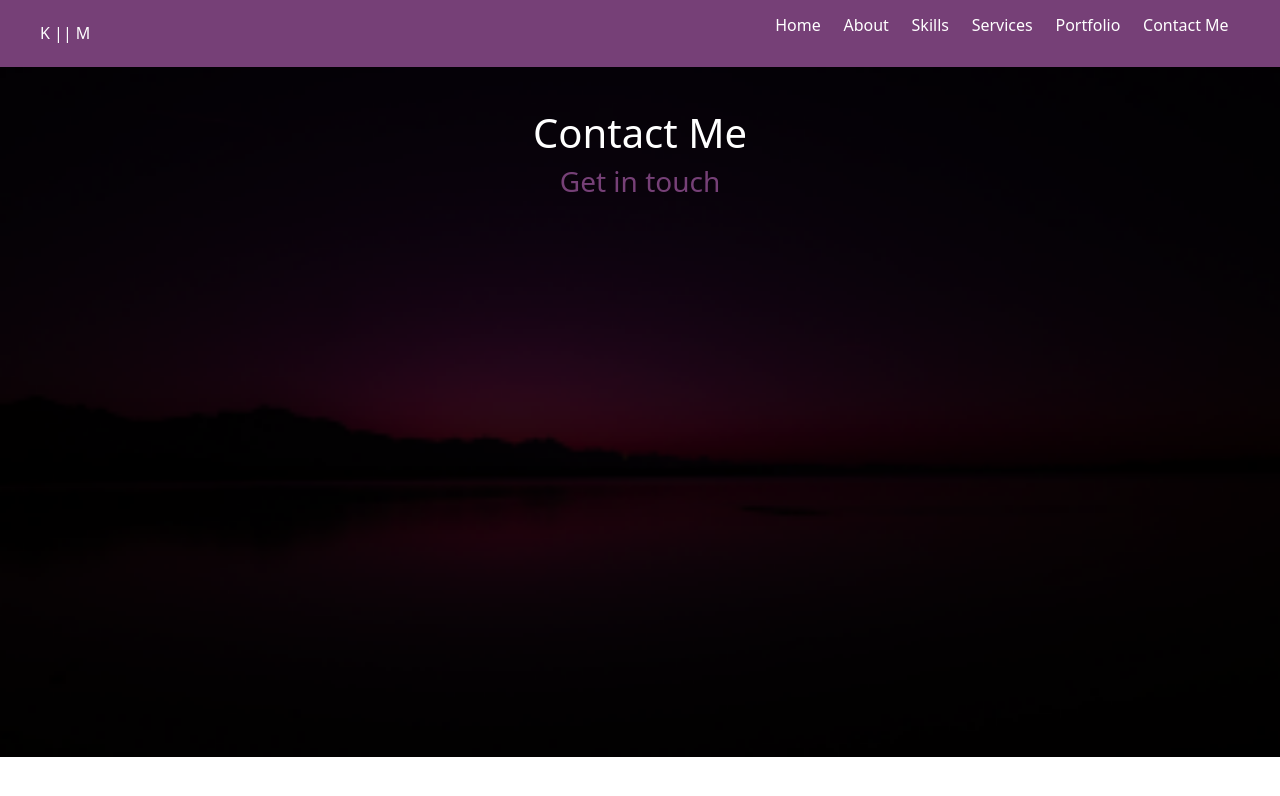
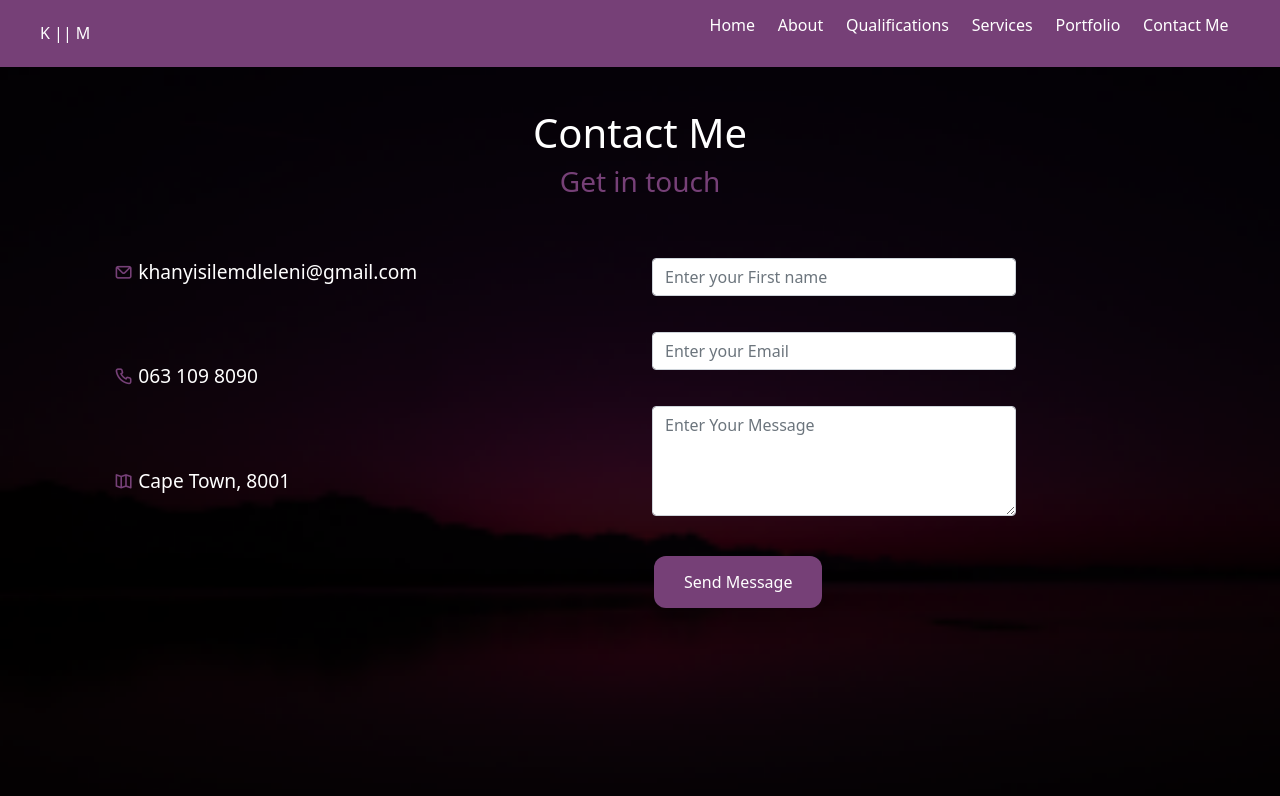
Before and after one commit to Khanyisile-Mdleleni/Portfolio, a React (Vite) app in the folder react-portfolio/: page /contact in a window 1280 px wide. Shown: the top 796 px of the page. Built offline with nearby package versions, Linux system fonts and the light colour scheme.

Commit message:
Added content to the contact me page

```diff
--- a/react-portfolio/src/App.css
+++ b/react-portfolio/src/App.css
@@ -12,7 +12,7 @@
 }
 
 
-/* -------------------------------Header------------------------------- */
+/* ----------------------------------Header--------------------------------- */
 .active{
     background-color: blueviolet;
 }
@@ -88,7 +88,7 @@ nav .menu span{
 
 }
 
-/* ----------------------Home------------------------ */
+/* ---------------------------------Home--------------------------- */
 #home{
    color: #fff;
    padding-top: 42px;
@@ -137,7 +137,7 @@ nav .menu span{
 }
 
 
-/* -----------------------Reuseable styles------------------------ */
+/* -------------------------Reuseable styles------------------------ */
 #intro{
     text-align: center;
 }
@@ -167,3 +167,10 @@ nav .menu span{
  #about-btn{
     text-align: center;
  }
+
+ /* ----------------------------Contact--------------------------------- */
+
+#form{
+    padding-bottom: 25px;
+    padding-top: 3.2rem;
+}
--- a/react-portfolio/src/components/pages/Contact.jsx
+++ b/react-portfolio/src/components/pages/Contact.jsx
@@ -1,22 +1,136 @@
-import React from 'react'
-import image from '../img/bg.png'
+import React from "react";
+import image from "../img/bg.png";
+import Container from "react-bootstrap/Container";
+import Row from "react-bootstrap/Row";
+import Col from "react-bootstrap/Col";
+import { useState } from "react";
+import Button from "react-bootstrap/Button";
+import Form from "react-bootstrap/Form";
+import InputGroup from "react-bootstrap/InputGroup";
 
 function Contact() {
+  const [validated, setValidated] = useState(false);
+
+  const handleSubmit = (event) => {
+    const form = event.currentTarget;
+    if (form.checkValidity() === false) {
+      event.preventDefault();
+      event.stopPropagation();
+    }
+
+    setValidated(true);
+  };
   return (
     <>
-    <div id='home' style={{
-      backgroundImage:`url(${image})`,
-      backgroundRepeat: 'no-repeat',
-      backgroundSize: 'cover',
-      height: '690px'
-      }}>
-    <div id='intro'>
-     <h1 id='title'>Contact Me</h1>
-     <h3 id='subtitle'>Get in touch</h3>
-    </div>
-    </div>
+      <div
+        id="home"
+        style={{
+          backgroundImage: `url(${image})`,
+          backgroundRepeat: "no-repeat",
+          backgroundSize: "cover",
+          height: "120vh",
+        }}
+      >
+        <div id="intro">
+          <h1 id="title">Contact Me</h1>
+          <h3 id="subtitle">Get in touch</h3>
+        </div>
+        <Container>
+          <Row>
+            <Col>
+              <div id="icons" className="fs-6">
+                <ul>
+                  <li>
+                    <a href="">
+                      <i className="uil uil-envelope"></i>
+                    </a>{" "}
+                    khanyisilemdleleni@gmail.com
+                  </li>
+                  <li>
+                    <a href="">
+                      <i className="uil uil-phone"></i>
+                    </a>{" "}
+                    063 109 8090
+                  </li>
+                  <li>
+                    <a href="">
+                      <i className="uil uil-map"></i>
+                    </a>{" "}
+                    Cape Town, 8001
+                  </li>
+                </ul>
+              </div>
+            </Col>
+            <Col>
+              <div id="form">
+                <Form noValidate validated={validated} onSubmit={handleSubmit}>
+                  <Row>
+                    <Col>
+                      <Form.Group
+                        as={Col}
+                        md="8"
+                        controlId="validationCustom01"
+                      >
+                        <Form.Control
+                          required
+                          type="text"
+                          placeholder="Enter your First name"
+                        />
+                        <Form.Control.Feedback>
+                        </Form.Control.Feedback>
+                      </Form.Group>
+                    </Col>
+                  </Row> <br />
+
+                  <Form.Group
+                    as={Col}
+                    md="8"
+                    controlId="validationCustomUsername"
+                  >
+                    <InputGroup hasValidation>
+                      <Form.Control
+                        type="text"
+                        placeholder="Enter your Email"
+                        aria-describedby="inputGroupPrepend"
+                        required
+                      />
+                      <Form.Control.Feedback type="invalid">
+                      </Form.Control.Feedback>
+                    </InputGroup>
+                  </Form.Group> <br />
+
+                  <Row>
+                    <Col>
+                    <Form.Group
+                    as={Col}
+                    md="8"
+                    controlId="validationCustomUsername"
+                  >
+
+                    <InputGroup hasValidation>
+                      <Form.Control
+                        type="text"
+                        placeholder="Enter Your Message"
+                        aria-describedby="inputGroupPrepend"
+                        required
+                        as="textarea" rows={4}
+                      />
+                      <Form.Control.Feedback type="invalid">
+                      </Form.Control.Feedback>
+                    </InputGroup>
+                  </Form.Group>
+                    </Col>
+                  </Row> <br />
+
+                  <Button type="submit" id="btn">Send Message</Button>
+                </Form>
+              </div>
+            </Col>
+          </Row>
+        </Container>
+      </div>
     </>
-  )
+  );
 }
 
 export default Contact
--- a/react-portfolio/src/components/pages/Header.jsx
+++ b/react-portfolio/src/components/pages/Header.jsx
@@ -22,7 +22,7 @@ function Header() {
                 <Link  to='/about'> About</Link>
             </li>
             <li>
-                <Link  to='/skills'> Skills</Link>
+                <Link  to='/skills'> Qualifications</Link>
             </li>
             <li>
                 <Link  to='/services'> Services</Link>
--- a/react-portfolio/src/components/pages/Skills.jsx
+++ b/react-portfolio/src/components/pages/Skills.jsx
@@ -17,7 +17,7 @@ function Skills() {
         }}
       >
         <div id="intro">
-          <h1 id="titlie">Skills</h1>
+          <h1 id="titlie">Qualifications</h1>
           <h3 id="subtitle">My Personal Journey</h3>
         </div>
         <Container>
@@ -47,7 +47,7 @@ function Skills() {
             </Col>
             <Col md={{ span: 3, offset: 3 }}>
               <h6>ND in Analytical Chemistry</h6>
-              <p className="fs-6">Cape Peninsula University Of Tecnology</p>
+              <p className="fs-6">Cape Peninsula University Of Technology</p>
               <p className="fs-6">
                 <i className="uil uil-calender"></i> Feb 2020 - Nov 2022
               </p>
```
